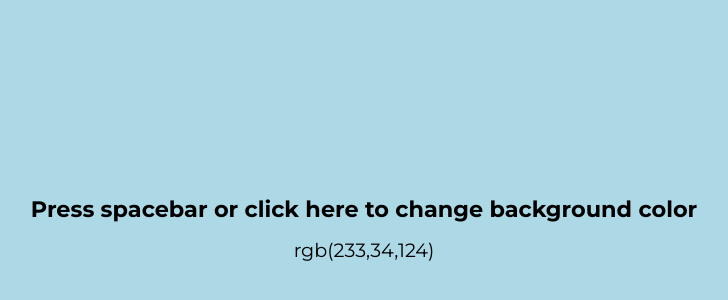
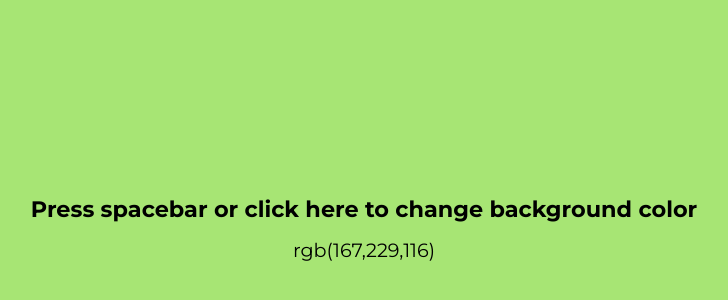
Before and after one commit to MortalEngines99/Background-Color-Changer, a plain HTML site: page index.html in a window 1280 px wide. Shown: the part 172-472 px from the top of the page, without its empty margins (276-1004 px from the left). Drawn offline with nearby package versions, Linux system fonts and the light colour scheme; some packages are replaced by stand-ins of ours; a script that the page names is missing.

Commit message:
Change Background color DOMContentLoaded event listener

```diff
--- a/main.js
+++ b/main.js
@@ -3,6 +3,8 @@ const gridChildren = document.querySelectorAll("#grid > div");
 const changeBackgroundBtn = document.getElementById("changeBackground");
 const rgbParagraph = document.getElementById("rgbParagraph");
 let red,green,blue = 0;
+
+document.addEventListener("DOMContentLoaded",() => changeBackgroundColor());
 
 //Add spacebar event listener on body element
 body.addEventListener("keyup",(e) => {
--- a/styles.css
+++ b/styles.css
@@ -19,7 +19,6 @@
 .grid > div{
     background-color:lightblue;
 }
-
 
 body{
     font-family: "Montserrat",sans-serif;
```
